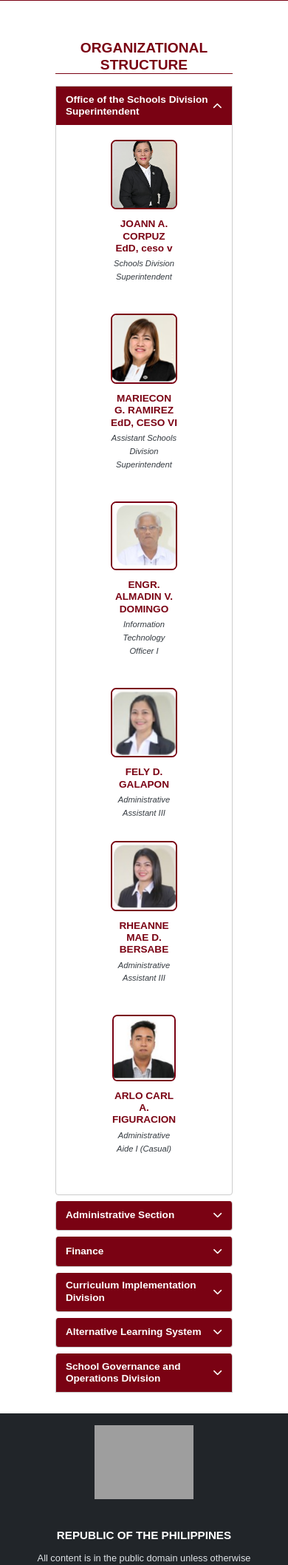
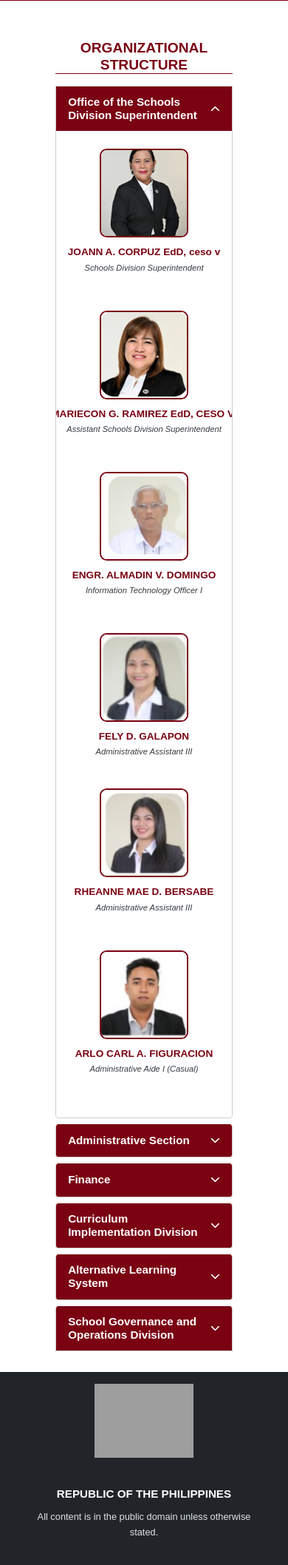
Before and after one commit to sgutot/SDOLC_Website-, a Django app: page /about/organizational-chart/ in a window 390 px wide. Shown: the part 454-2570 px from the top of the page at 74% size. Run offline with Django 5.2, Linux system fonts and the light colour scheme; data comes from the database, SQL or seed files in the repository; both versions use the stored data as it was after the commit; grey boxes are pictures that could not be loaded.

Commit message:
Fixed Org Chart

```diff
--- a/deped_app/templates/deped_app/organizational_chart.html
+++ b/deped_app/templates/deped_app/organizational_chart.html
@@ -27,7 +27,6 @@
         width: 100%;
     }
 
-    /* Mobile-specific container adjustments */
     @media (max-width: 768px) {
         .container {
             max-width: 100%;
@@ -104,9 +103,6 @@
         overflow: hidden;
         transition: max-height 0.6s cubic-bezier(0.4, 0, 0.2, 1), padding 0.4s ease;
         will-change: max-height;
-    display: flex;
-    flex-direction: column; /* Add this */
-    align-items: center; /* Add this */
     }
 
     .accordion-item.active .accordion-content {
@@ -116,17 +112,6 @@
 
     .position-group {
         margin-bottom: 1.5rem;
-    }
-
-    .position-title {
-        color: var(--deped-red);
-        font-weight: 600;
-        font-size: 0.95rem;
-        margin-bottom: 1rem;
-        border-bottom: 1px solid var(--deped-gray);
-        text-align: center;
-        text-transform: uppercase;
-        letter-spacing: 0.5px;
     }
 
     .profile-grid {
@@ -146,31 +131,20 @@
         max-width: 250px;
     }
 
-    /* Flexible Image Container */
     .profile-image-container {
         position: relative;
-        width: 100%;
-        padding-bottom: 100%; /* Creates a square container */
+        width: 160px;
+        height: 160px;
         border: 2px solid var(--deped-red);
         border-radius: 8%;
         overflow: hidden;
         margin-bottom: 0.75rem;
-        transition: transform 0.3s ease;;
     }
 
-    /* Flexible Image */
     .profile-image {
-        position: absolute;
-        top: 0;
-        left: 0;
         width: 100%;
         height: 100%;
         object-fit: cover;
-        transition: transform 0.3s ease;
-    }
-
-    .profile-image-container:hover {
-        transform: scale(1.03);
     }
 
     .profile-name h3 {
@@ -178,7 +152,10 @@
         font-weight: 600;
         margin-bottom: 0.25rem;
         color: var(--deped-red);
-        text-align: center;
+        white-space: nowrap;
+        overflow: visible;
+        text-overflow: clip;
+        width: 100%;
     }
 
     .profile-position {
@@ -186,7 +163,10 @@
         font-style: italic;
         color: var(--deped-dark-gray);
         margin-bottom: 0.5rem;
-        text-align: center;
+        white-space: nowrap;
+        overflow: visible;
+        text-overflow: clip;
+        width: 100%;
     }
 
     .profile-about {
@@ -194,7 +174,6 @@
         color: var(--text-dark);
         margin-bottom: 0.5rem;
         line-height: 1.4;
-        text-align: center;
     }
 
     .contact-info {
@@ -202,24 +181,17 @@
         flex-direction: column;
         align-items: center;
         gap: 0.3rem;
-        text-align: center;
     }
 
     .contact-item {
         display: flex;
         align-items: center;
         font-size: 0.8rem;
-        justify-content: center;
     }
 
     .contact-icon {
         color: var(--deped-red);
         margin-right: 0.4rem;
-        transition: color 0.3s ease;
-    }
-
-    .contact-item:hover .contact-icon {
-        color: var(--deped-dark-red);
     }
 
     .pagination {
@@ -232,7 +204,6 @@
         color: var(--deped-red);
         padding: 0.3rem 0.6rem;
         font-size: 0.85rem;
-        transition: all 0.3s ease;
     }
 
     .page-item.active .page-link {
@@ -241,72 +212,53 @@
         color: white;
     }
 
-    /* Responsive Adjustments */
-    @media (max-width: 1200px) {
+    @media (max-width: 768px) {
         .profile-grid {
+            justify-content: center;
             gap: 1rem;
         }
 
         .profile-container {
-            max-width: 200px;
-        }
+            max-width: 160px;
+            padding: 0.5rem;
         }
 
-   @media (max-width: 768px) {
-    .profile-grid {
-        gap: 1rem;
-        justify-content: center; /* Change from space-around to center */
+        .profile-image-container {
+            width: 140px;
+            height: 140px;
         }
 
-    .profile-container {
-        max-width: 45%;
-        min-width: 140px;
-        margin: 0 auto; /* Add this to center each container */
-    }
-}
-
-@media (max-width: 576px) {
-    .profile-grid {
-        gap: 0.75rem;
-        justify-content: center; /* Change from space-between to center */
-    }
-
-    .profile-container {
-        max-width: 48%;
-        min-width: 0;
-        padding: 0.25rem;
-        margin: 0 auto; /* Ensure centering */
-    }
-}
         .profile-name h3 {
             font-size: 0.9rem;
+            white-space: nowrap;
+            overflow: visible;
+            text-overflow: clip;
         }
 
         .profile-position {
             font-size: 0.75rem;
+            white-space: nowrap;
+            overflow: visible;
+            text-overflow: clip;
         }
 
         .profile-about {
             font-size: 0.7rem;
-            display: none; /* Hide on smallest screens */
         }
 
         .contact-item {
             font-size: 0.7rem;
         }
-
-        .accordion-header {
-            padding: 0.6rem 0.8rem;
     }
 
-        .accordion-header h3 {
-            font-size: 0.85rem;
+    @media (max-width: 480px) {
+        .profile-container {
+            max-width: 140px;
         }
 
-
-    @media (max-width: 400px) {
-        .profile-container {
-            max-width: 48%;
+        .profile-image-container {
+            width: 120px;
+            height: 120px;
         }
 
         .profile-name h3 {
@@ -315,10 +267,6 @@
 
         .profile-position {
             font-size: 0.7rem;
-        }
-
-        .contact-info {
-            gap: 0.2rem;
         }
     }
 </style>
@@ -329,7 +277,6 @@
             <div class="org-chart-container">
                 <h1 class="page-title">ORGANIZATIONAL STRUCTURE</h1>
 
-                <!-- Accordion Container -->
                 <div class="accordion-container">
                     {% for department, position_groups in grouped_charts.items %}
                     <div class="accordion-item">
@@ -395,7 +342,6 @@
                     {% endfor %}
                 </div>
 
-                <!-- Pagination -->
                 {% if page_obj.has_other_pages %}
                 <nav aria-label="Page navigation">
                     <ul class="pagination">
@@ -432,11 +378,9 @@
 document.addEventListener('DOMContentLoaded', function() {
     const accordionItems = document.querySelectorAll('.accordion-item');
 
-    // Function to toggle accordion item
     function toggleAccordion(item) {
         const isActive = item.classList.contains('active');
 
-        // Close all other accordion items first
         if (!isActive) {
             accordionItems.forEach(otherItem => {
                 if (otherItem !== item && otherItem.classList.contains('active')) {
@@ -445,22 +389,18 @@ document.addEventListener('DOMContentLoaded', function() {
             });
         }
 
-        // Toggle current item
         item.classList.toggle('active');
     }
 
-    // Add click event to headers
     accordionItems.forEach(item => {
         const header = item.querySelector('.accordion-header');
         header.addEventListener('click', () => toggleAccordion(item));
     });
 
-    // Check if there's a hash in the URL (for direct linking to departments)
     if (window.location.hash) {
         const departmentId = window.location.hash.substring(1);
         const targetItem = document.getElementById(departmentId);
         if (targetItem) {
-            // Small delay to ensure CSS is loaded
             setTimeout(() => {
                 toggleAccordion(targetItem);
                 setTimeout(() => {
@@ -469,7 +409,6 @@ document.addEventListener('DOMContentLoaded', function() {
             }, 50);
         }
     } else if (accordionItems.length > 0 && !window.location.search.includes('dept=')) {
-        // Open first item by default if no department filter is applied
         setTimeout(() => {
             accordionItems[0].classList.add('active');
         }, 100);
```
Also changed, not shown: db.sqlite3. Lines whose indentation alone changed are shown as unchanged.
